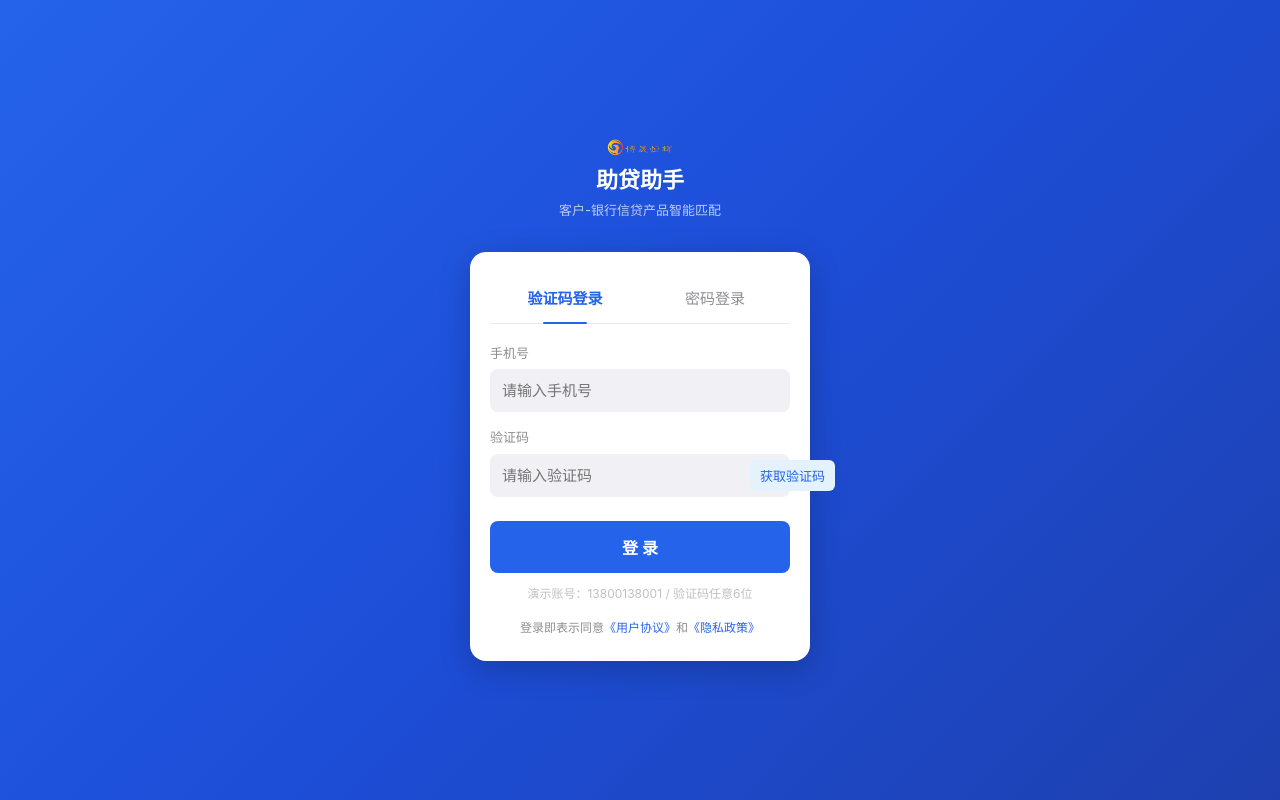
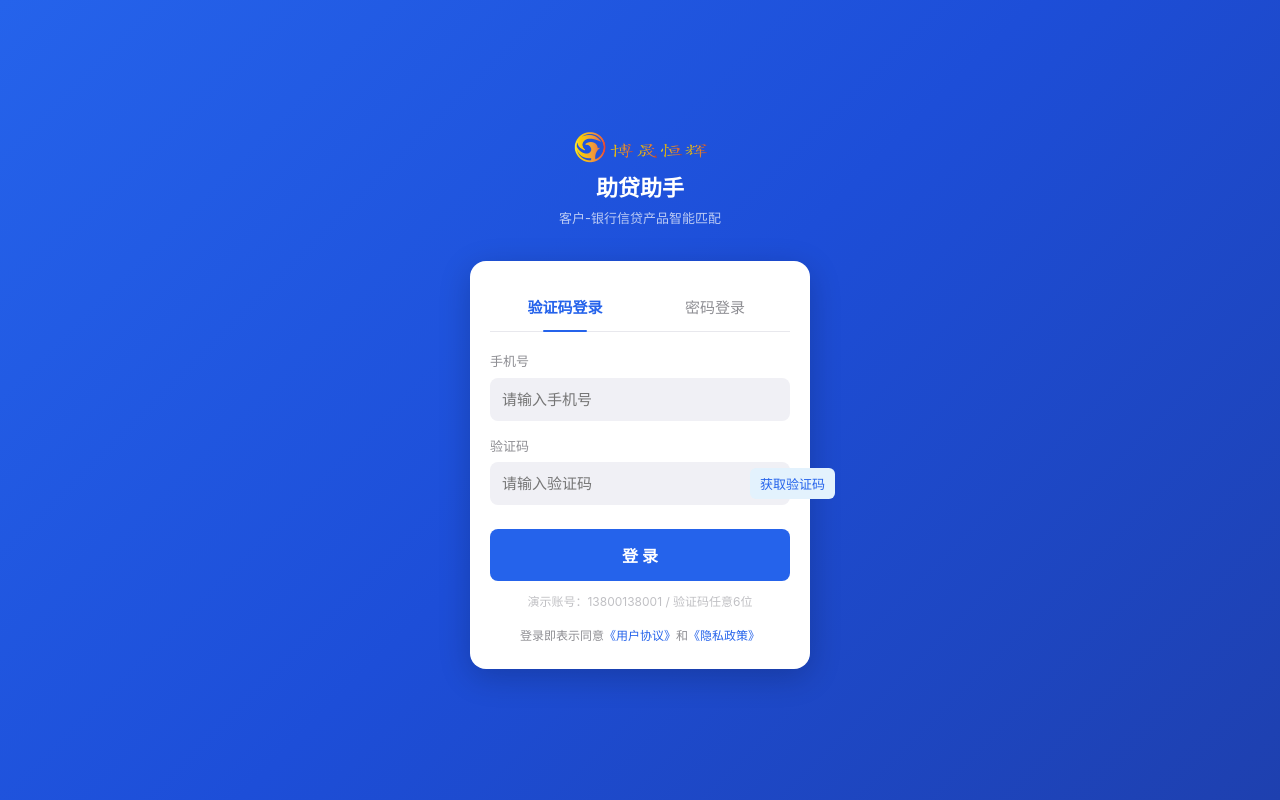
Before and after one commit to cc1334468602-oss/bshh, a website: page index.html in a window 1280 px wide. Drawn offline with Linux system fonts and the light colour scheme.

Commit message:
style: 放大前台登录页logo (v1.0.8)

```diff
--- a/css/h5.css
+++ b/css/h5.css
@@ -95,7 +95,7 @@ ul, ol { list-style: none; }
   padding: 24px;
 }
 .login-logo { font-size: 48px; margin-bottom: 8px; }
-.login-logo img { width: 120px; max-width: 55%; max-height: 56px; object-fit: contain; display: block; margin: 0 auto; }
+.login-logo img { width: 180px; max-width: 75%; max-height: 84px; object-fit: contain; display: block; margin: 0 auto; }
 .login-title { color: #fff; font-size: 22px; font-weight: 700; margin-bottom: 4px; }
 .login-subtitle { color: rgba(255,255,255,0.7); font-size: 13px; margin-bottom: 32px; }
 .login-card {
```
